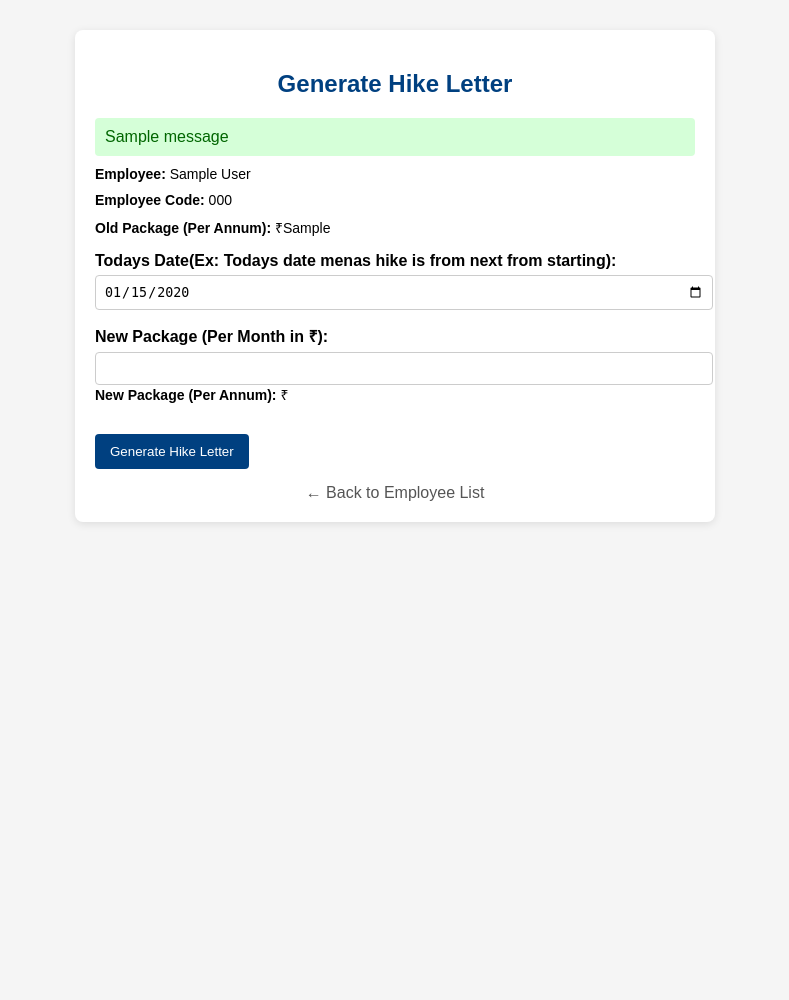
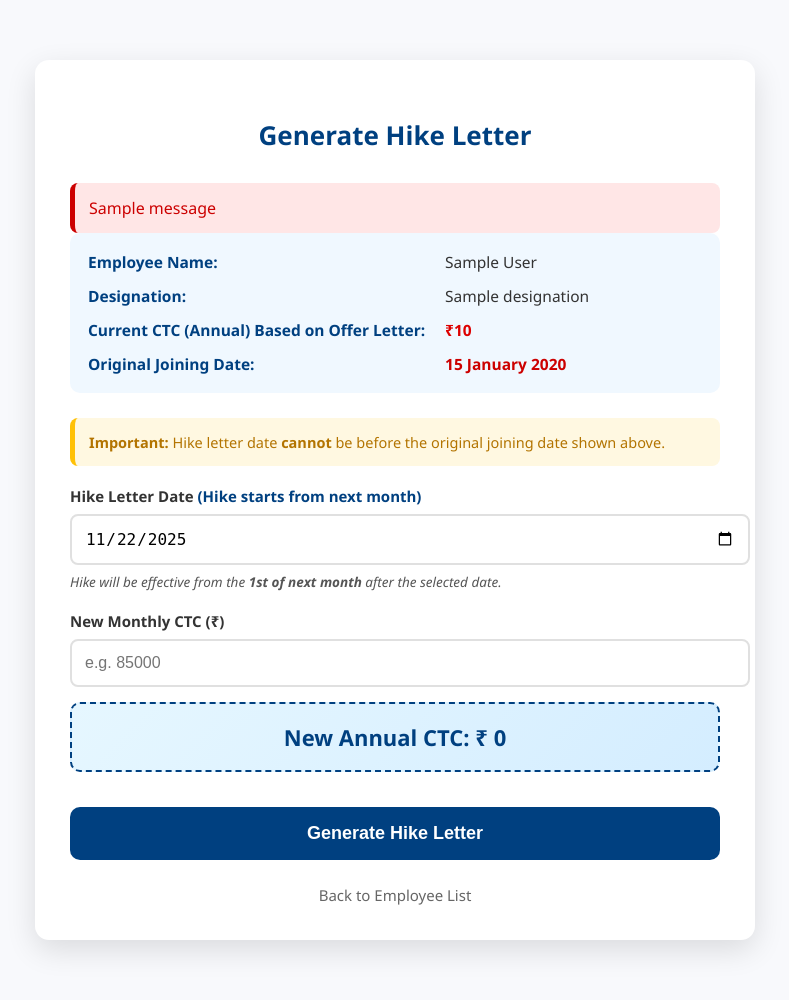
Before and after one commit to likith8/HRMS, a Django app: template templates/hikeletters/hike_letter.html in a window 1280 px wide. Shown: the whole page, without its empty margins (245-1034 px from the left). Before the commit the page ends 524 px from the top, so only its background shows below. Run offline with Django 5.2, Linux system fonts and the light colour scheme; the template is opened without the code that fills it: most values are stand-ins (such as "Sample title", 1, 10 or a date in 2020); one stand-in notice (Sample message) is shown.

Commit message:
"New_Update"

```diff
--- a/offerletters/views.py
+++ b/offerletters/views.py
@@ -255,7 +255,8 @@ def generate_offer_letter(request, employee_id):
         defaults={
             "offer_date": offer_date,
             "employee_code": employee_code,
-            "file": f"offer_letters/{filename}"
+            "file": f"offer_letters/{filename}",
+            "variable_pay_per_annum":variable_pay_annum,
         }
     )
 
--- a/templates/hikeletters/hike_letter.html
+++ b/templates/hikeletters/hike_letter.html
@@ -5,66 +5,86 @@
     <meta charset="UTF-8">
     <title>Generate Hike Letter</title>
     <meta name="viewport" content="width=device-width, initial-scale=1.0">
-
     <style>
-        body { font-family: Arial, sans-serif; background: #f5f5f5; margin: 30px; }
-        .container { max-width: 600px; margin: auto; background: white; padding: 20px; border-radius: 8px; box-shadow: 0 2px 8px rgba(0,0,0,0.1); }
-        h2 { text-align: center; color: #004080; margin-bottom: 20px; }
-        label { display: block; margin-top: 15px; font-weight: bold; }
-        select, input[type="text"], input[type="date"], input[type="number"] {
-            width: 100%; padding: 8px; margin-top: 5px; border: 1px solid #ccc; border-radius: 4px;
-        }
-        button { margin-top: 20px; padding: 10px 15px; background-color: #004080; color: white; border: none; border-radius: 4px; cursor: pointer; }
-        button:hover { opacity: 0.9; }
-        .back-link { display: block; margin-top: 15px; text-align: center; color: #555; text-decoration: none; }
-        .back-link:hover { text-decoration: underline; }
-        .info { margin-bottom: 10px; font-size: 14px; }
-        .error-message { color: #d9534f; font-weight: 500; margin-top: 10px; }
-        .success { color: green; font-weight: bold; margin-bottom: 10px; }
-        .alert { padding: 10px; border-radius: 4px; margin-bottom: 10px; }
-        .alert-error { background: #ffd5d5; color: #b30000; }
-        .alert-success { background: #d5ffd8; color: #006600; }
+        body { font-family: 'Segoe UI', Tahoma, Geneva, Verdana, sans-serif; background: #f8f9fc; margin: 0; padding: 20px; color: #333; }
+        .container { max-width: 650px; margin: 40px auto; background: white; padding: 35px; border-radius: 14px; box-shadow: 0 10px 30px rgba(0,0,0,0.12); }
+        h2 { text-align: center; color: #004080; margin-bottom: 30px; font-size: 26px; font-weight: 600; }
+        .info-grid { display: grid; grid-template-columns: max-content 1fr; gap: 12px 20px; background: #f0f8ff; padding: 18px; border-radius: 10px; margin-bottom: 25px; font-size: 15.5px; }
+        .info-grid strong { color: #004080; font-weight: 600; }
+        label { display: block; margin-top: 20px; font-weight: 600; color: #333; font-size: 15px; }
+        input[type="date"], input[type="number"] { width: 100%; padding: 13px; margin-top: 8px; border: 2px solid #e0e0e0; border-radius: 8px; font-size: 16px; transition: all 0.3s; }
+        input:focus { outline: none; border-color: #004080; box-shadow: 0 0 10px rgba(0,64,128,0.2); }
+        .annual-box { margin-top: 15px; padding: 18px; background: linear-gradient(135deg, #e6f7ff, #d4edff); border: 2px dashed #004080; border-radius: 10px; text-align: center; font-size: 22px; font-weight: bold; color: #004080; }
+        button { margin-top: 35px; width: 100%; padding: 16px; background: #004080; color: white; border: none; border-radius: 10px; font-size: 18px; font-weight: bold; cursor: pointer; }
+        button:hover { background: #003060; }
+        .back-link { display: block; text-align: center; margin-top: 25px; color: #666; text-decoration: none; font-size: 15px; }
+        .back-link:hover { color: #004080; text-decoration: underline; }
+        .error-message { background: #ffe6e6; color: #c00; padding: 14px; border-radius: 8px; margin-top: 15px; border-left: 5px solid #c00; font-weight: 500; }
+        .warning-box { background: #fff8e1; color: #b37400; padding: 14px; border-radius: 8px; margin: 20px 0; border-left: 5px solid #ffc107; font-size: 14.5px; }
+        .note { font-size: 13.5px; color: #555; margin-top: 8px; font-style: italic; }
     </style>
 </head>
-
 <body>
     <div class="container">
         <h2>Generate Hike Letter</h2>
 
-        <!-- SHOW DJANGO MESSAGES -->
         {% if messages %}
             {% for message in messages %}
-                <div class="alert {% if message.tags == 'error' %}alert-error{% else %}alert-success{% endif %}">
-                    {{ message }}
-                </div>
+                <div class="error-message">{{ message }}</div>
             {% endfor %}
         {% endif %}
 
-        <div class="info"><strong>Employee:</strong> {{ employee.first_name }} {{ employee.last_name }}</div>
-        <div class="info"><strong>Employee Code:</strong>
-            {% if employee.hike_letters.last %}
-                {{ employee.hike_letters.last.employee_code }}
-            {% else %}
-                STPL{{ employee.id|stringformat:"03d" }}
-            {% endif %}
+        <div class="info-grid">
+            <strong>Employee Name:</strong>
+            <span>{{ employee.first_name }} {{ employee.last_name|default:"" }}</span>
+
+            <strong>Designation:</strong>
+            <span>{{ designation|default:"Not Specified" }}</span>
+
+            <strong>Current CTC (Annual) Based on Offer Letter:</strong>
+            <span style="font-weight:bold; color:#d00;">₹{{ old_package|floatformat:0 }}</span>
+
+            <strong>Original Joining Date:</strong>
+            <span style="color:#c00; font-weight:bold;">
+                {{ min_date|date:"d F Y" }}
+            </span>
         </div>
-        <div class="info"><strong>Old Package (Per Annum):</strong> ₹{{ old_package }}</div>
+
+        <div class="warning-box">
+            <strong>Important:</strong> Hike letter date <strong>cannot</strong> be before the original joining date shown above.
+        </div>
 
         <form method="POST">
             {% csrf_token %}
 
-            <label for="date">Todays Date(Ex: Todays date menas hike is from next from starting):</label>
-            <input type="date" name="date" id="date" required
+            <label for="date">
+                Hike Letter Date <span style="color:#004080;">(Hike starts from next month)</span>
+            </label>
+            <input type="date"
+                   name="date"
+                   id="date"
+                   required
                    min="{{ min_date|date:'Y-m-d' }}"
-                   value="{{ min_date|date:'Y-m-d' }}">
+                   value="{% now 'Y-m-d' %}">
 
-            <label for="new_package_month">New Package (Per Month in ₹):</label>
-            <input type="number" step="0.01" name="new_package_month" id="new_package_month" required
-                   value="{{ new_package_month|default_if_none:'' }}" oninput="calculateAnnual()">
+            <div class="note">
+                Hike will be effective from the <strong>1st of next month</strong> after the selected date.
+            </div>
 
-            <div class="info">
-                <strong>New Package (Per Annum):</strong> ₹
-                <span id="new_package_annual">{{ new_package_annual|default_if_none:'' }}</span>
+            <label for="new_package_month">
+                New Monthly CTC (₹)
+            </label>
+            <input type="number"
+                   step="1000"
+                   min="10000"
+                   name="new_package_month"
+                   id="new_package_month"
+                   placeholder="e.g. 85000"
+                   required
+                   oninput="calculateAnnual()">
+
+            <div class="annual-box">
+                New Annual CTC: ₹ <span id="new_package_annual_display">0</span>
             </div>
 
             <input type="hidden" name="new_package_annual" id="new_package_annual_input">
@@ -76,31 +96,35 @@
             <div class="error-message">{{ error_message }}</div>
         {% endif %}
 
-        <a href="{% url 'employee_list' %}" class="back-link">← Back to Employee List</a>
+        <a href="{% url 'employee_list' %}" class="back-link">Back to Employee List</a>
     </div>
 
     <script>
-        // Calculate Annual Package
+        const MIN_DATE_STR = "{{ min_date|date:'Y-m-d' }}";
+        const dateInput = document.getElementById('date');
+
         function calculateAnnual() {
-            let monthVal = document.getElementById('new_package_month').value;
-            let annualVal = monthVal ? parseFloat(monthVal) * 12 : '';
-            let formatted = annualVal ? annualVal.toLocaleString('en-IN', {minimumFractionDigits: 2, maximumFractionDigits: 2}) : '';
-            document.getElementById('new_package_annual').innerText = formatted;
-            document.getElementById('new_package_annual_input').value = annualVal ? annualVal.toFixed(2) : '';
+            const monthly = parseFloat(document.getElementById('new_package_month').value) || 0;
+            const annual = monthly * 12;
+            const formatted = annual.toLocaleString('en-IN', { minimumFractionDigits: 0, maximumFractionDigits: 0 });
+            document.getElementById('new_package_annual_display').textContent = formatted;
+            document.getElementById('new_package_annual_input').value = annual.toFixed(2);
+        }
+
+        function blockPastDate() {
+            if (dateInput.value && dateInput.value < MIN_DATE_STR) {
+                alert("Hike date cannot be before original joining date: " +
+                      new Date(MIN_DATE_STR).toLocaleDateString('en-IN', { day: 'numeric', month: 'long', year: 'numeric' }));
+                dateInput.value = MIN_DATE_STR;
+            }
         }
 
         window.onload = function() {
             calculateAnnual();
 
-            const dateInput = document.getElementById('date');
-            const minDate = dateInput.min;
-
-            // Prevent manual typing of past dates
-            dateInput.addEventListener('input', function() {
-                if (dateInput.value < minDate) {
-                    dateInput.value = minDate;
-                }
-            });
+            dateInput.addEventListener('change', blockPastDate);
+            dateInput.addEventListener('input', blockPastDate);
+            dateInput.addEventListener('blur', blockPastDate);
         };
     </script>
 </body>
```
Also changed, not shown: hikeletters/views.py (+104 -100 lines), offerletters/models.py (+8 -0 lines), offerletters/migrations/0004_offerletter_variable_pay_per_annum.py (added), 1 other file.
